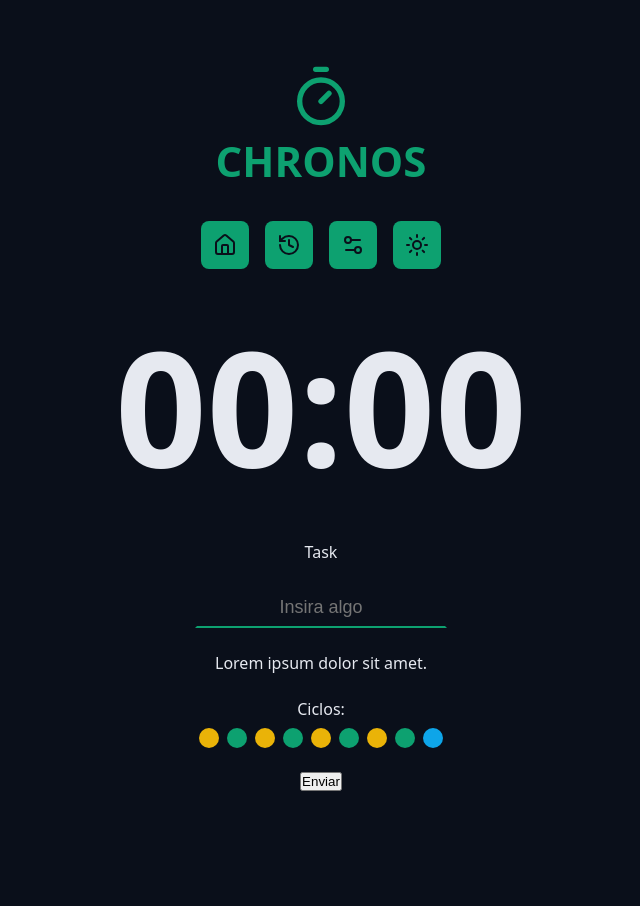
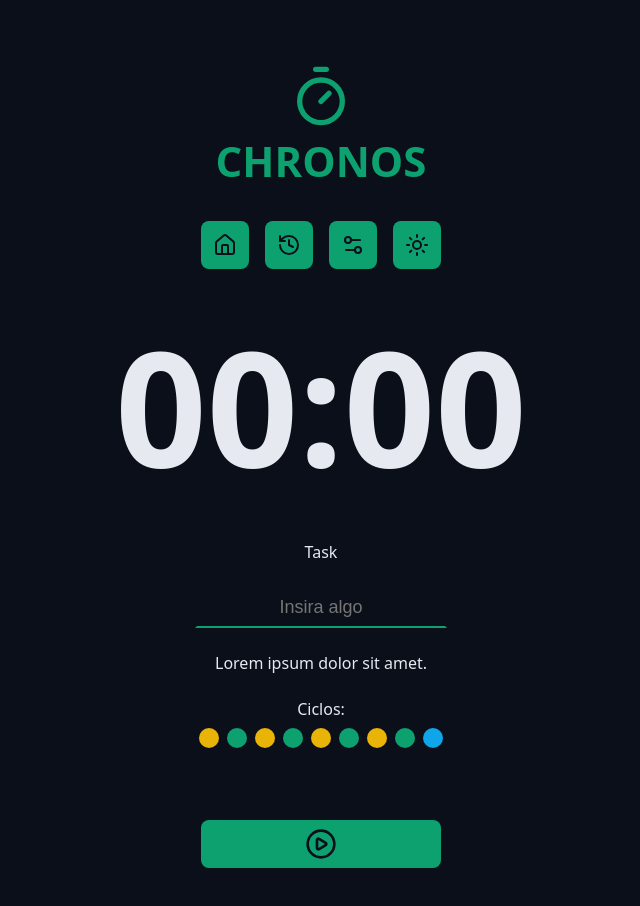
Before and after one commit to AndreNicolau/chronos-pomodoro, a React app: page / in a window 1280 px wide. Shown: the top 906 px of the page, without its empty margins (319-959 px from the left). Before the commit the page ends 823 px from the top, so only its background shows below. Built offline with nearby package versions, Linux system fonts and the light colour scheme; the HTML template or start-up script is replaced by a standard one.

Commit message:
Aula 31 - Incompleto

```diff
--- a/src/App.tsx
+++ b/src/App.tsx
@@ -1,6 +1,8 @@
+import { PlayCircleIcon } from 'lucide-react';
 import { Container } from './components/Container';
 import { CountDown } from './components/CountDown';
 import { Cycles } from './components/Cycles';
+import { DefaultButton } from './components/DefaultButton';
 import { DefaultInput } from './components/DefaultInput';
 import { Logo } from './components/Logo';
 import { Menu } from './components/Menu';
@@ -43,7 +45,7 @@
           </div>
 
           <div className='formRow'>
-            <button>Enviar</button>
+            <DefaultButton icon={<PlayCircleIcon />} />
           </div>
         </form>
       </Container>
--- /dev/null
+++ b/src/components/DefaultButton/index.tsx
@@ -0,0 +1,16 @@
+import styles from './styles.module.css';
+
+type DefaultButtonProps = {
+  icon: React.ReactNode;
+  color?: 'green' | 'red'
+} & React.ComponentProps<'button'>;
+
+export function DefaultButton({ icon, color = 'green', ...props }: DefaultButtonProps) {
+  return (
+    <>
+      <button className={`${styles.button} ${styles[color]}`} {...props}>
+        {icon}
+      </button>
+    </>
+  );
+}
--- /dev/null
+++ b/src/components/DefaultButton/styles.module.css
@@ -0,0 +1,34 @@
+.button {
+  border: none;
+  display: flex;
+  cursor: pointer;
+  align-items: center;
+  justify-content: center;
+  background: var(--primary);
+  color: var(--text-over-primary);
+
+  padding: 0.8rem;
+  min-width: 24rem;
+  margin: 4.8rem 0;
+  border-radius: 0.8rem;
+  transition: all 0.1s ease-in-out;
+}
+
+.button svg {
+  width: 3.2rem;
+  height: 3.2rem;
+}
+
+.button:hover {
+  filter: brightness(80%);
+}
+
+.green {
+  background: var(--primary);
+  color: var(--text-over-primary);
+}
+
+.red {
+  background: var(--error);
+  color: var(--text-over-primary);
+}
```
